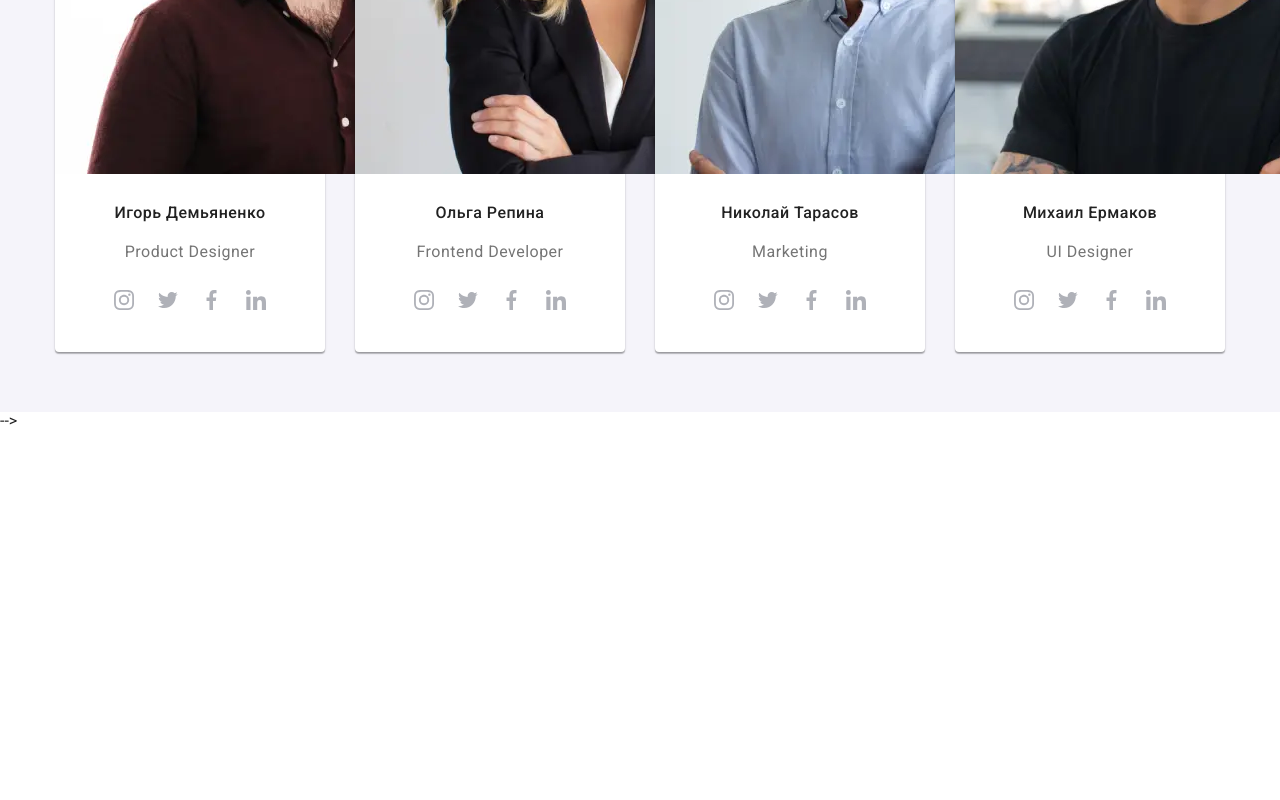
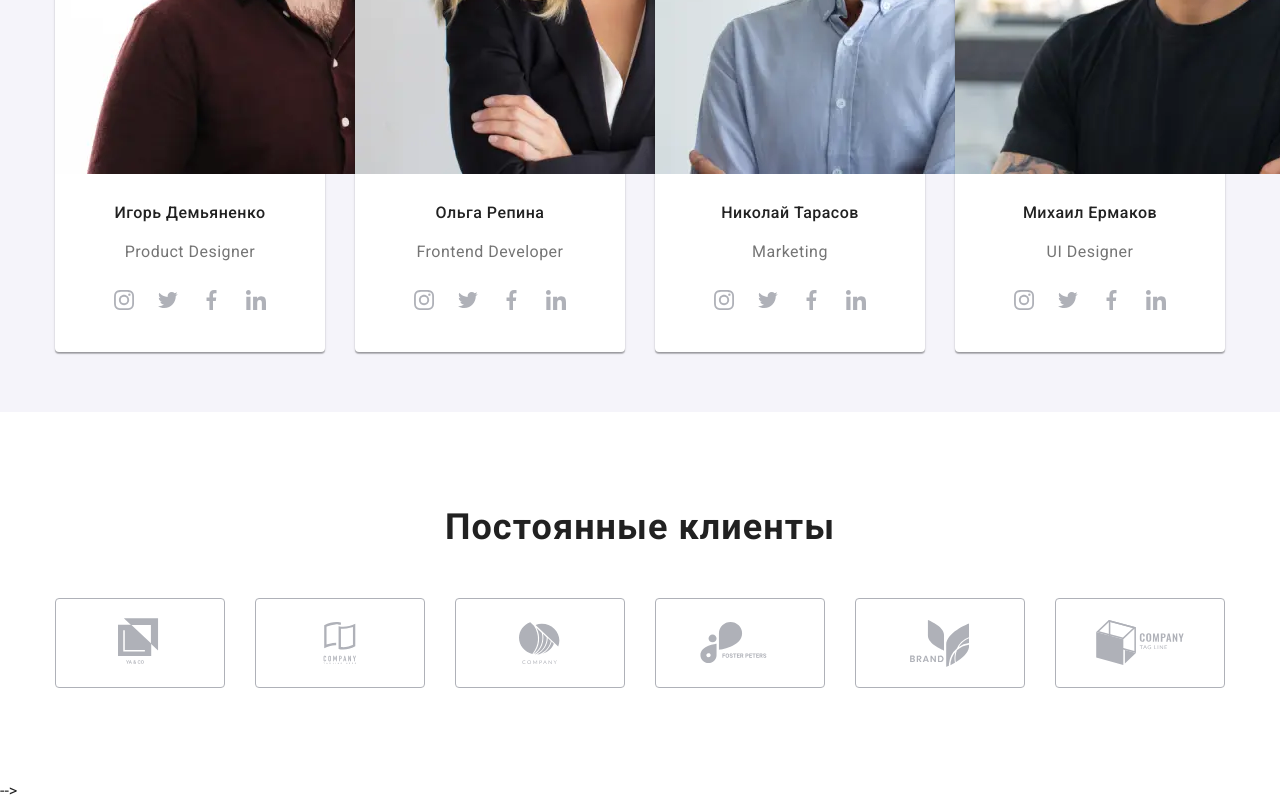
Before and after one commit to Blossom0204/goit-markup-hw-08, a plain HTML site: page index.html in a window 1280 px wide. Shown: the part 2014-2814 px from the top of the page. Before the commit the page ends 2444 px from the top, so only its background shows below. Drawn offline with nearby package versions, Linux system fonts and the light colour scheme.

Commit message:
Адаптивная верстка секции Постоянные клиенты

```diff
--- a/index.html
+++ b/index.html
@@ -339,7 +339,7 @@
         </section>
     </main>
     <!-- Постоянные клиенты -->
-    <!-- <section class="clients">
+     <section class="clients">
             <div class="container">
                 <h3 class="clients-title">Постоянные клиенты</h3>
                 <ul class="clients-list">
@@ -386,7 +386,7 @@
                                             </li>
                 </ul>
             </div>
-        </section> -->
+        </section>
     <!--Подвал-->
     <!-- <footer class="footer-section">
             <div class="container">
@@ -427,7 +427,7 @@
                         </svg></a>
                 </li>
             </ul>
-            </div> -->
+            </div>
     <!-- Подпишитесь -->
     <!-- <div class="subscribe-footer">
                 <p class="subscribe-footer-title">Подпишитесь на рассылку</p>
--- a/sass/components/_clients.scss
+++ b/sass/components/_clients.scss
@@ -1,11 +1,36 @@
 .clients {
-  display: flex;
+  // display: flex;
   padding-top: 94px;
   padding-bottom: 94px;
 }
 .clients-list {
   display: flex;
-  justify-content: space-between;
+  flex-wrap: wrap;
+  margin: -15px;
+}
+.clients-title {
+  margin-bottom: 30px;
+  font-weight: 700;
+  font-size: 28px;
+  line-height: 1.172;
+  text-align: center;
+  letter-spacing: 0.03em;
+  @media screen and (min-width: 1200px) {
+    font-size: 36px;
+    margin-bottom: 50px;
+  }
+}
+.clients-item {
+  width: calc((100% - 2 * 30px) / 2);
+  margin: 15px;
+
+  @media screen and (min-width: 768px) {
+    width: calc((100% - 3 * 30px) / 3);
+  }
+
+  @media screen and (min-width: 1200px) {
+    width: calc((100% - 6 * 30px) / 6);
+  }
 }
 .clients-list-link {
   display: flex;
@@ -37,11 +62,3 @@
 .icon-6 {
   fill: currentColor;
 }
-.clients-title {
-  margin-bottom: 50px;
-  font-weight: 700;
-  font-size: 36px;
-  line-height: 1.172;
-  text-align: center;
-  letter-spacing: 0.03em;
-}
```
Also changed, not shown: css/main.css, css/main.min.css, 2 other files.
